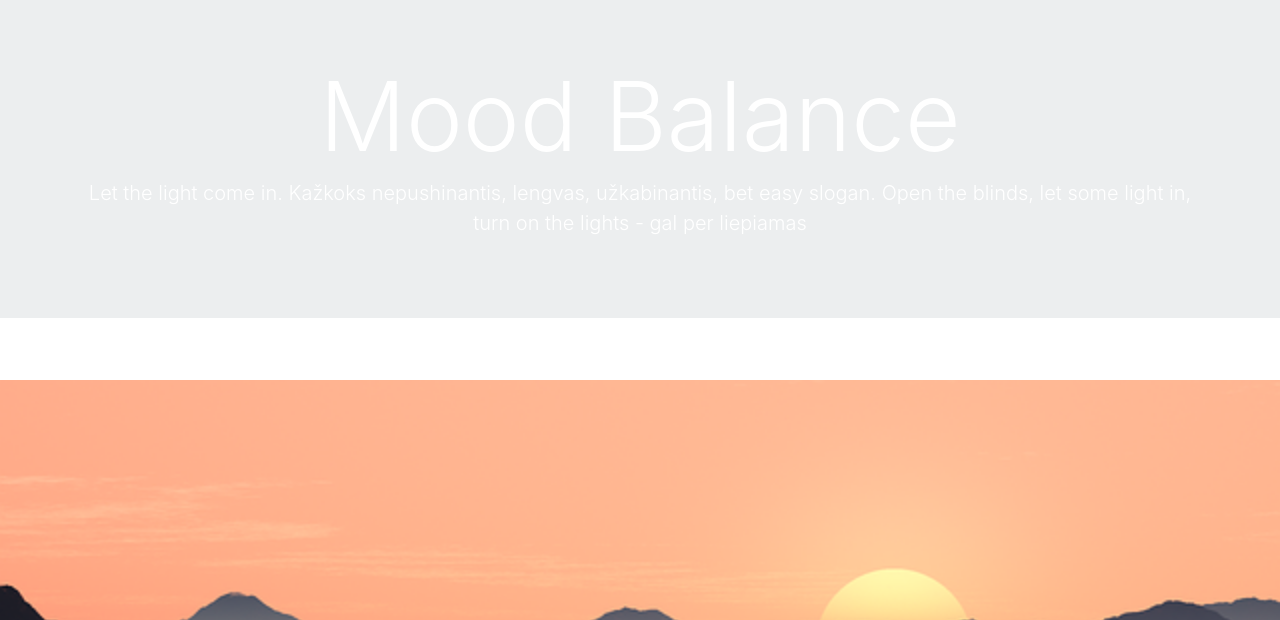
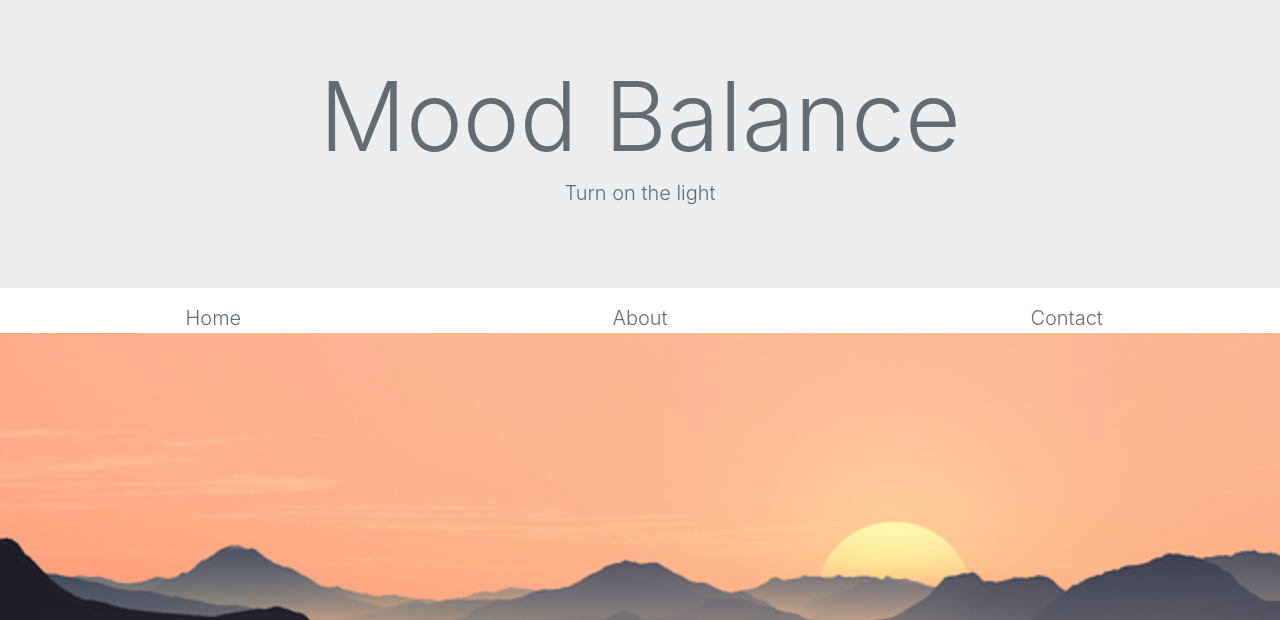
Before and after one commit to Dziugas/mood_balance, a Django app: page / in a window 1280 px wide. Shown: the top 620 px of the page. Run offline with Django 3.2, Linux system fonts and the light colour scheme; some libraries are stand-ins or nearby versions.

Commit message:
adjusted jumbotron margin-bottom style

```diff
--- a/home/templates/home/header.html
+++ b/home/templates/home/header.html
@@ -8,7 +8,6 @@
     <!-- Bootstrap CSS -->
     <link rel="stylesheet" href="https://maxcdn.bootstrapcdn.com/bootstrap/4.0.0-beta.3/css/bootstrap.min.css"
           integrity="sha384-Zug+QiDoJOrZ5t4lssLdxGhVrurbmBWopoEl+M6BdEfwnCJZtKxi1KgxUyJq13dy" crossorigin="anonymous">
-
     <title>Mood Balance</title>
 
 </head>
@@ -16,11 +15,11 @@
 <header>
     {% include 'home/includes/jumbotronHeader.html' %}
 </header>
-<div class="container-fluid bg-dark text-white">
+<div class="container-fluid bg-dark">
     <div class="row">
-        <div class="col-4" align="center"><a class="text-white lead" href='/'>Home</a></div>
-        <div class="col-4" align="center"><a class="text-white lead" href='/about/'>About</a></div>
-        <div class="col-4" align="center"><a class="text-white lead" href='/contact/'>Contact</a></div>
+        <div class="col-4" align="center"><a class="text-white text-muted lead" href='/'>Home</a></div>
+        <div class="col-4" align="center"><a class="text-white text-muted lead" href='/about/'>About</a></div>
+        <div class="col-4" align="center"><a class="text-white text-muted lead" href='/contact/'>Contact</a></div>
     </div>
 </div>
 
@@ -29,12 +28,13 @@
         <img src="/static/home/evening.png" alt="evening theme" width="100%" height="100%">
     </div>
 </div>
-
-<div class="container">
+<br>
+<div class="container text-muted">
     <!-- cards -->
     <div class="row">
         <div class="col-6">
             <div class="card">
+                <img src="/static/home/dolphin.jpg" class="card-img-top">
                 <div class="card-block">
                     <h3 class="card-title">Latest post</h3>
                     <p>This will be the latest blog post</p>
@@ -43,6 +43,7 @@
         </div>
         <div class="col-6">
             <div class="card">
+                <img src="/static/home/landscape.jpg" class="card-img-top">
                 <div class="card-block">
                     <h3 class="card-title">Latest post</h3>
                     <p>This will be the second latest blog post</p>
--- a/home/templates/home/includes/jumbotronHeader.html
+++ b/home/templates/home/includes/jumbotronHeader.html
@@ -1,11 +1,10 @@
 {% block content %}
 
-<div class="jumbotron jumbotron-fluid bg-dark text-white text-center">
+<div class="jumbotron jumbotron-fluid bg-dark text-white text-muted text-center"  style="margin-bottom:15px;">
     <div class="container">
         <h1 class="display-1">Mood Balance</h1>
-        <p class="lead">Let the light come in. Kažkoks nepushinantis, lengvas, užkabinantis, bet easy slogan. Open the blinds, let some light in, turn on the lights - gal per liepiamas</p>
+        <p class="lead">Turn on the light</p>
     </div>
-
 </div>
 
 {% endblock %}
--- a/home/templates/home/jumbotronFooter.html
+++ b/home/templates/home/jumbotronFooter.html
@@ -1,8 +1,8 @@
 {% extends 'home/header.html' %}
 {% block content %}
-	 <div class="jumbotron jumbotron-fluid bg-dark text-white">
+	 <div class="jumbotron jumbotron-fluid bg-dark text-white" style="margin-bottom:0;">
 		<div class="container">
-			<p class="lead"><a class="text-white" href="#" target="blank">Find me on Facebook</a></p>
+			<p class="lead"><a class="text-white text-muted" href="#" target="blank">Find me on Facebook</a></p>
 		</div>
 	</div>
 {% endblock %}
--- /dev/null
+++ b/home/templates/home/mb.css
@@ -0,0 +1,3 @@
+#jumbotron {
+margin-bottom: 0;
+}
```
